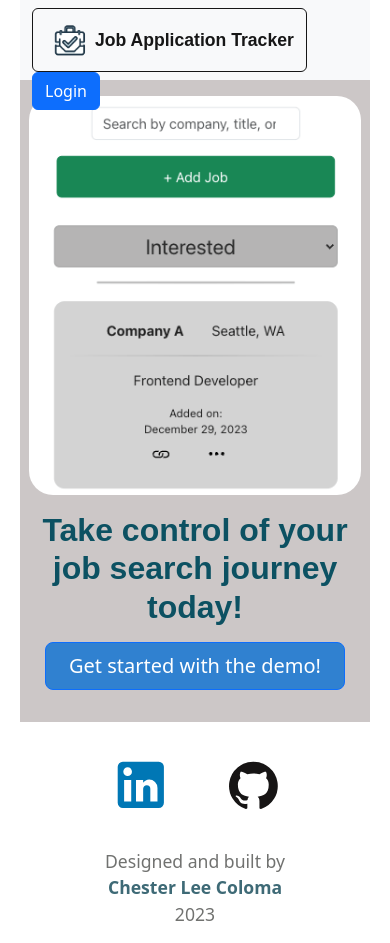
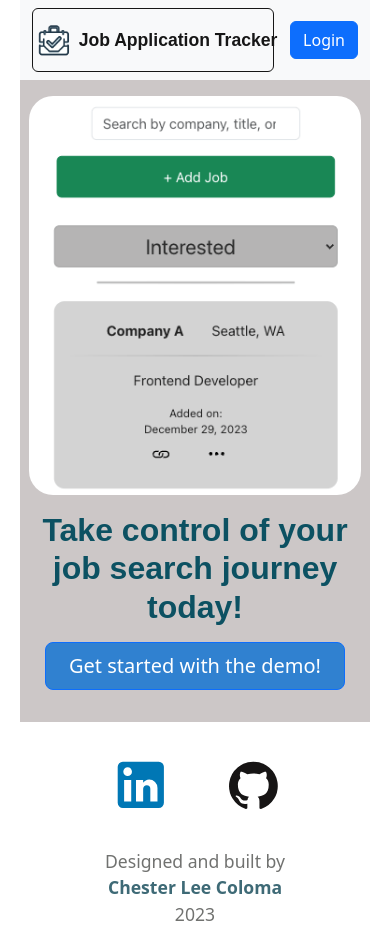
Before and after one commit to cleecoloma/job-application-tracker, a React (Vite) app: page / in a window 390 px wide. Built offline with nearby package versions, Linux system fonts and the light colour scheme; no server answers; a web font is replaced by a local one.

Commit message:
updated header comp to nowrap

```diff
--- a/src/styles/Header.css
+++ b/src/styles/Header.css
@@ -81,6 +81,9 @@
   #brand-name {
     font-size: 110%;
   }
+  #header-navbar {
+    flex-wrap: nowrap;
+  }
 }
 
 @media only screen and (max-width: 400px) {
```
